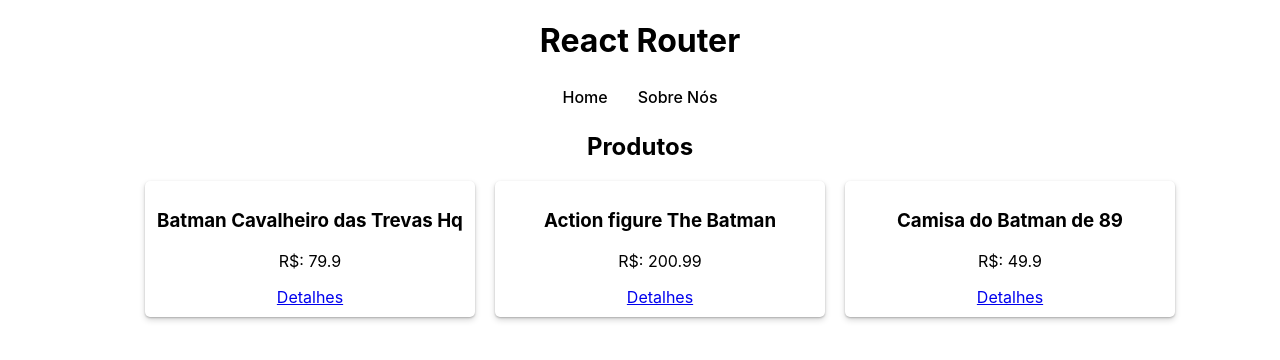
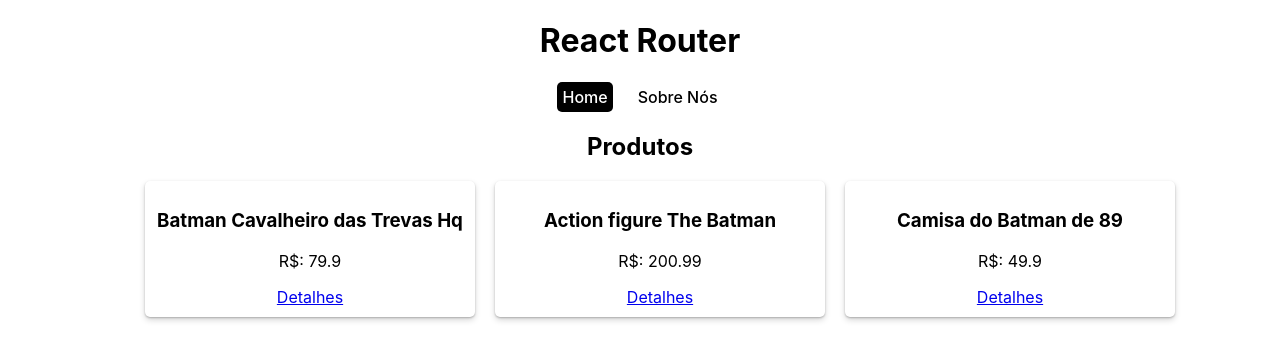
Before and after one commit to VinyProgramador/react-course, a React (Create React App) app in the folder react-router/: page / in a window 1280 px wide. Shown: the top 360 px of the page. Built offline with nearby package versions, Linux system fonts and the light colour scheme; data requests are answered from the project's data file.

Commit message:
Classe de lnk ativo automatica ao importar NavLink

```diff
--- a/react-router/src/components/NavBar.css
+++ b/react-router/src/components/NavBar.css
@@ -16,8 +16,8 @@
     color: forestgreen;
 }
 
-.activate{
+.active{
     background-color: black;
     border-radius: 5px;
-    color: forestgreen;
+    color: #fff;
 }
--- a/react-router/src/components/NavBar.js
+++ b/react-router/src/components/NavBar.js
@@ -1,12 +1,12 @@
 import React from 'react'
 import './NavBar.css'
-import { Link } from 'react-router-dom'
+import { Link, NavLink } from 'react-router-dom'
 
 const NavBar = () => {
   return (
     <nav>
-        <Link to="/">Home</Link>
-        <Link to="/about">Sobre Nós</Link>
+        <NavLink to="/">Home</NavLink>
+        <NavLink to="/about">Sobre Nós</NavLink>
     </nav>
   )
 }
```
